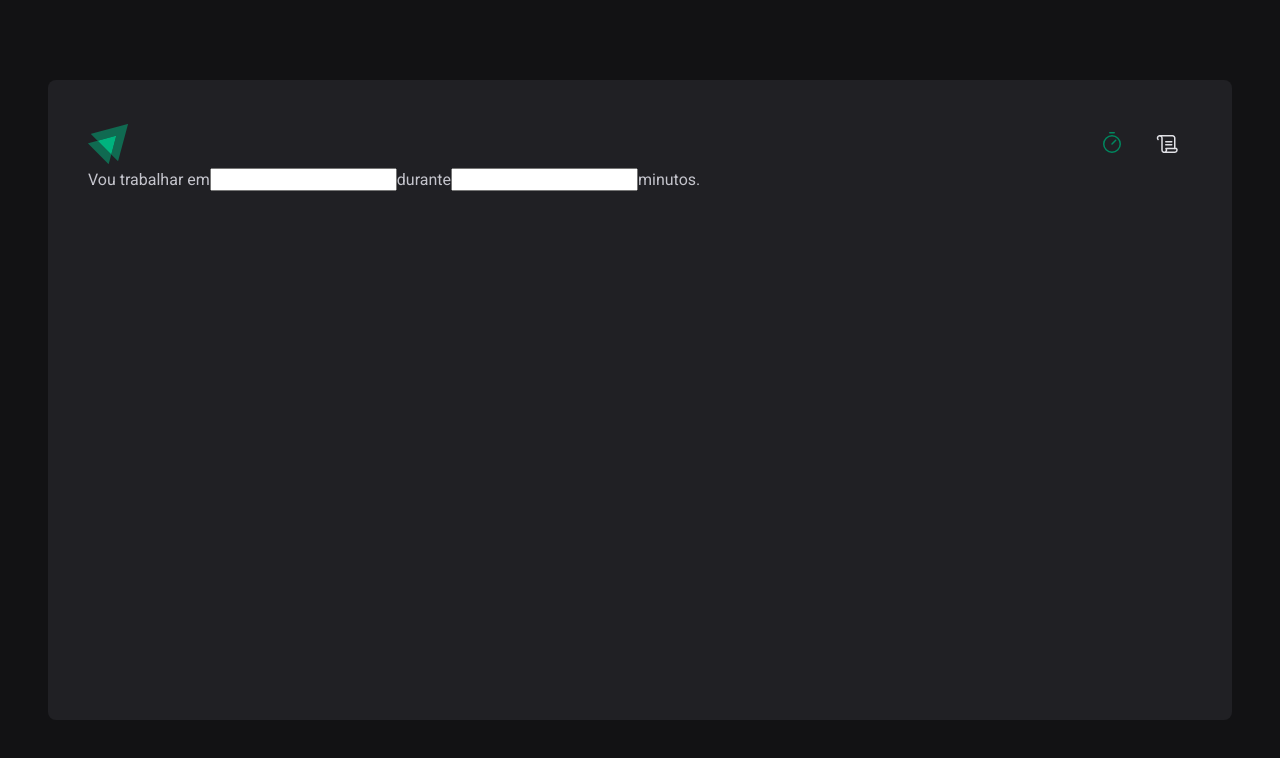
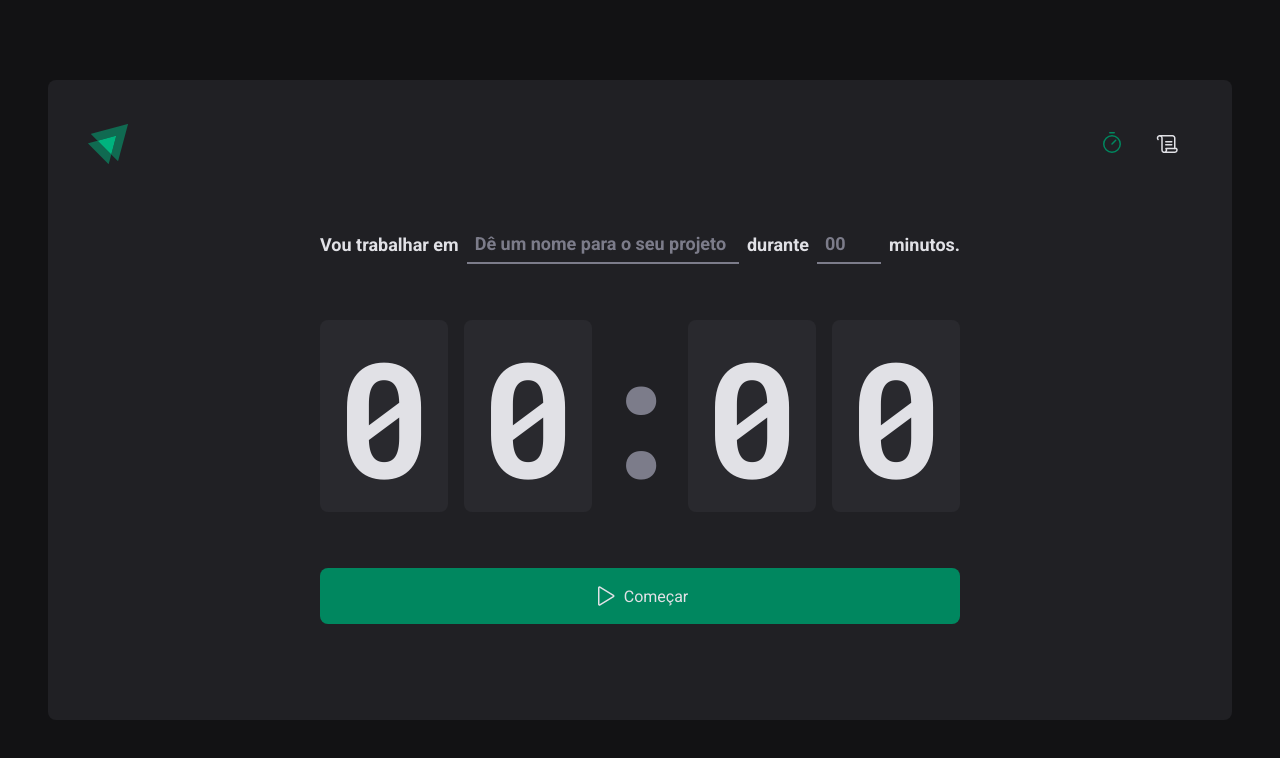
Before and after one commit to humbertoromanojr/pomodoro-time, a React (Vite) app: page / in a window 1280 px wide. Shown: the top 758 px of the page. Built offline with nearby package versions, Linux system fonts and the light colour scheme.

Commit message:
Styling home page

```diff
--- a/src/pages/Home/index.tsx
+++ b/src/pages/Home/index.tsx
@@ -1,15 +1,52 @@
+import { Play } from 'phosphor-react'
+import {
+  CountdownContainer,
+  FormContainer,
+  HomeContainer,
+  MinutesAmountInput,
+  Separator,
+  StartCountdownButton,
+  TaskInput,
+} from './styles'
+
 export function Home() {
   return (
-    <div>
+    <HomeContainer>
       <form action="">
-        <label htmlFor="task">Vou trabalhar em</label>
-        <input id="task" type="text" />
+        <FormContainer>
+          <label htmlFor="task">Vou trabalhar em</label>
+          <TaskInput
+            id="task"
+            type="text"
+            placeholder="Dê um nome para o seu projeto"
+          />
 
-        <label htmlFor="minutesAmount">durante</label>
-        <input id="minutesAmount" type="text" />
+          <label htmlFor="minutesAmount">durante</label>
+          <MinutesAmountInput
+            id="minutesAmount"
+            type="number"
+            placeholder="00"
+            step={10}
+            min={10}
+            max={60}
+          />
 
-        <span>minutos.</span>
+          <span>minutos.</span>
+        </FormContainer>
+
+        <CountdownContainer>
+          <span>0</span>
+          <span>0</span>
+          <Separator>:</Separator>
+          <span>0</span>
+          <span>0</span>
+        </CountdownContainer>
+
+        <StartCountdownButton type="submit">
+          <Play size={24} />
+          Começar
+        </StartCountdownButton>
       </form>
-    </div>
+    </HomeContainer>
   )
 }
--- a/src/pages/Home/styles.ts
+++ b/src/pages/Home/styles.ts
@@ -0,0 +1,114 @@
+import styled from 'styled-components'
+
+export const HomeContainer = styled.main`
+  flex: 1;
+
+  display: flex;
+  flex-direction: column;
+  align-items: center;
+  justify-content: center;
+
+  form {
+    display: flex;
+    flex-direction: column;
+    align-items: center;
+    gap: 3.5rem;
+  }
+`
+
+export const FormContainer = styled.div`
+  width: 100%;
+  display: flex;
+  align-items: center;
+  justify-content: center;
+  flex-wrap: wrap;
+  gap: 0.5rem;
+
+  color: ${(props) => props.theme['gray-100']};
+
+  font-size: 1.125rem;
+  font-weight: bold;
+`
+const BaseInput = styled.input`
+  background: transparent;
+  height: 2.5rem;
+  border: 0;
+  border-bottom: 2px solid ${(props) => props.theme['gray-500']};
+  font-weight: bold;
+  font-size: 1.125rem;
+  padding: 0 0.5rem;
+  color: ${(props) => props.theme['gray-100']};
+
+  &::focus {
+    box-shadow: none;
+    border-color: ${(props) => props.theme['green-500']};
+  }
+
+  &::placeholder {
+    color: ${(props) => props.theme['gray-500']};
+  }
+`
+
+export const TaskInput = styled(BaseInput)`
+  flex: 1;
+`
+
+export const MinutesAmountInput = styled(BaseInput)`
+  width: 4rem;
+`
+
+export const CountdownContainer = styled.div`
+  font-family: 'Roboto Mono', monospace;
+  font-size: 10rem;
+  line-height: 8rem;
+
+  color: ${(props) => props.theme['gray-100']};
+
+  display: flex;
+  gap: 1rem;
+
+  span {
+    background: ${(props) => props.theme['gray-700']};
+    padding: 2rem 1rem;
+    border-radius: 8px;
+  }
+`
+export const Separator = styled.div`
+  padding: 2rem 0;
+  color: ${(props) => props.theme['gray-500']};
+
+  width: 4rem;
+  overflow: hidden;
+  display: flex;
+  justify-content: center;
+`
+
+export const StartCountdownButton = styled.button`
+  width: 100%;
+  border: 0;
+  padding: 1rem;
+  border-radius: 8px;
+
+  display: flex;
+  align-items: center;
+  justify-content: center;
+
+  gap: 0.5rem;
+  font-weight: 100;
+
+  cursor: pointer;
+
+  background: ${(props) => props.theme['green-500']};
+  color: ${(props) => props.theme['gray-100']};
+  transition: all 0.4s ease;
+
+  &:disabled {
+    opacity: 0.7;
+    cursor: not-allowed;
+  }
+
+  &:not(:disabled):hover {
+    background: ${(props) => props.theme['green-700']};
+    transition: all 0.2s ease;
+  }
+`
```
